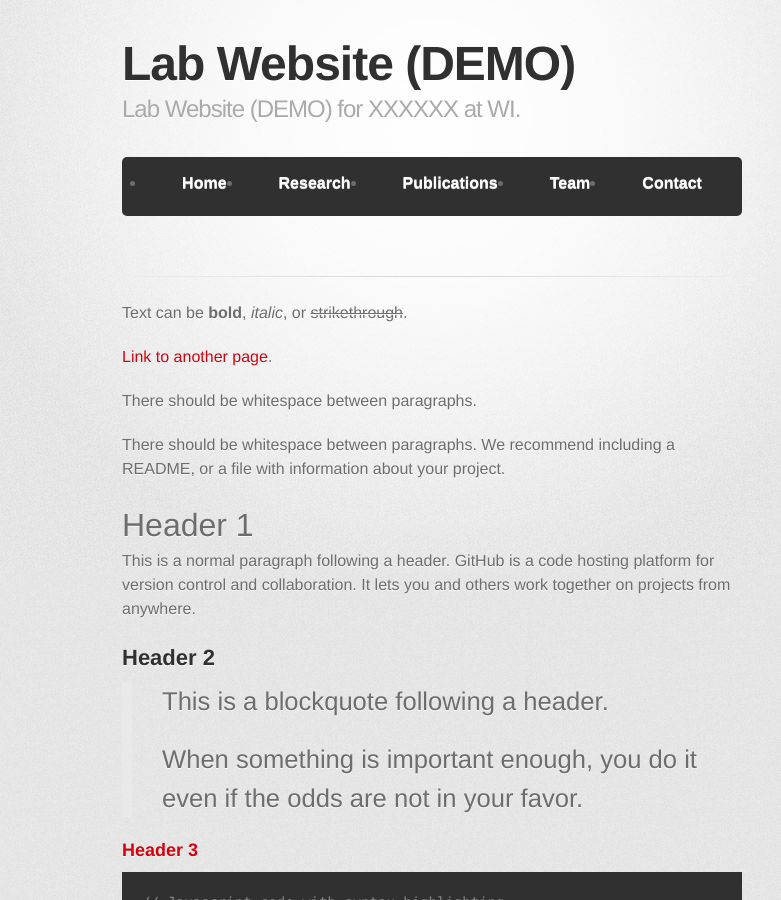
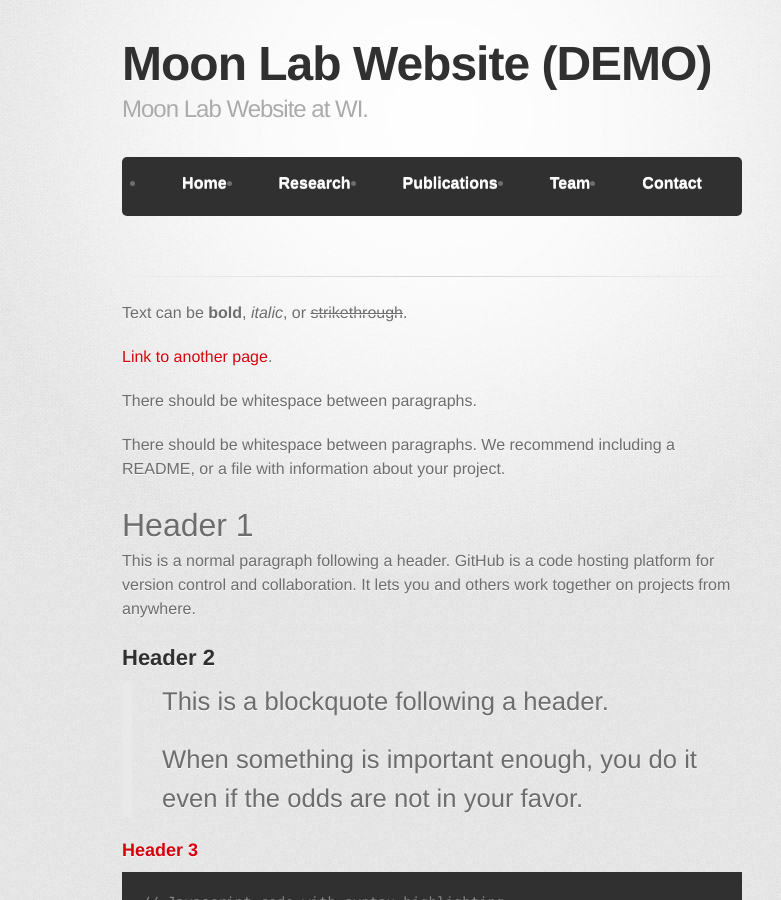
Before and after one commit to dr-andytseng/demolabwebsite, a Jekyll site: the page built from index.md, in a window 1280 px wide and 900 px high. Shown: the whole window, without its empty margins (208-989 px from the left). Built offline with Jekyll 4.4.1, drawn with Linux system fonts in a browser that asks for light colours; some web fonts are replaced; some of the changed text lies outside the part shown.

Commit message:
Update _config.yml

```diff
--- a/_config.yml
+++ b/_config.yml
@@ -1,5 +1,5 @@
-title: Lab Website (DEMO)
-description: Lab Website (DEMO) for XXXXXX at WI.
+title: Moon Lab Website (DEMO)
+description: Moon Lab Website at WI.
 show_downloads: false
 google_analytics:
 theme: jekyll-theme-tactile
```
